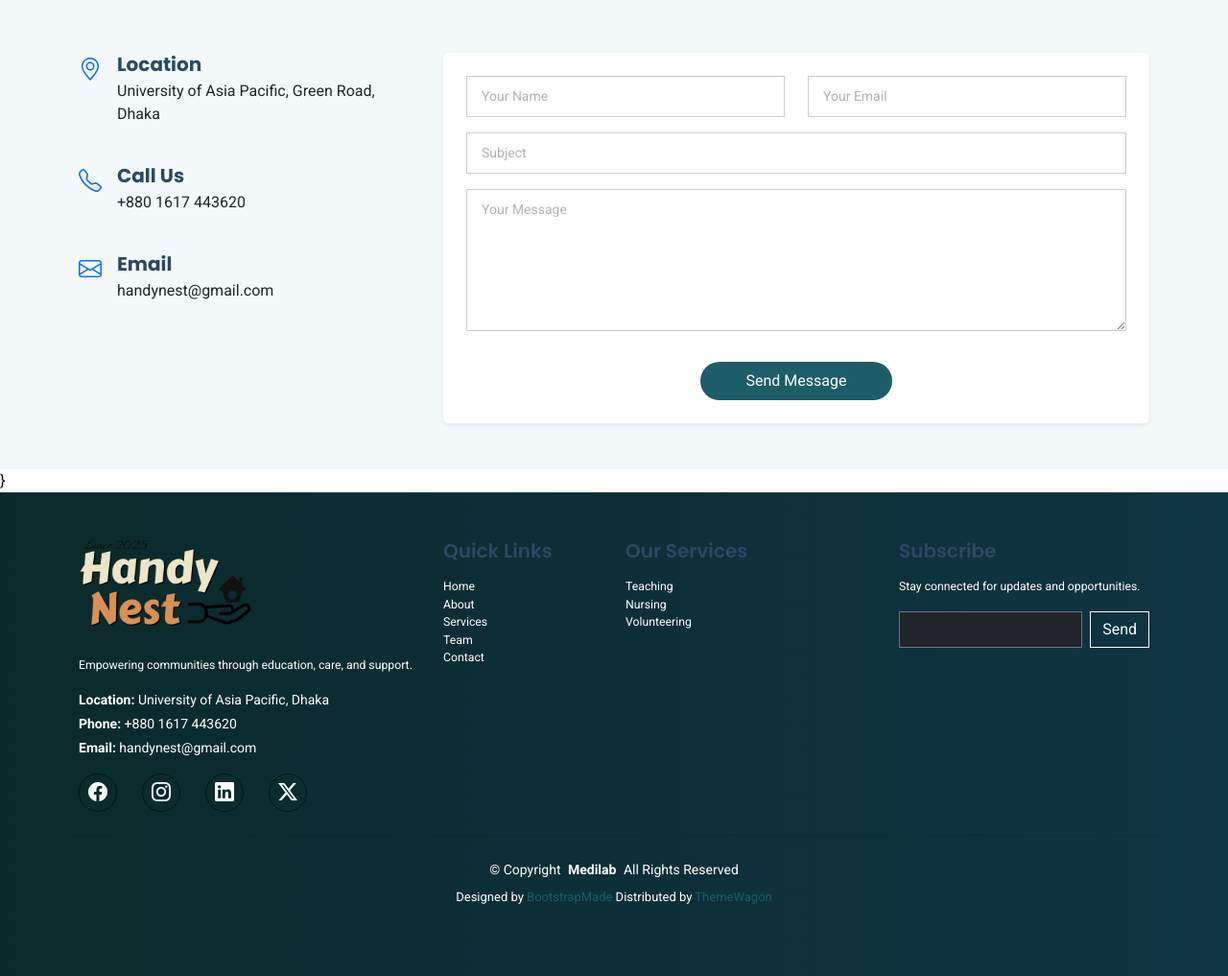
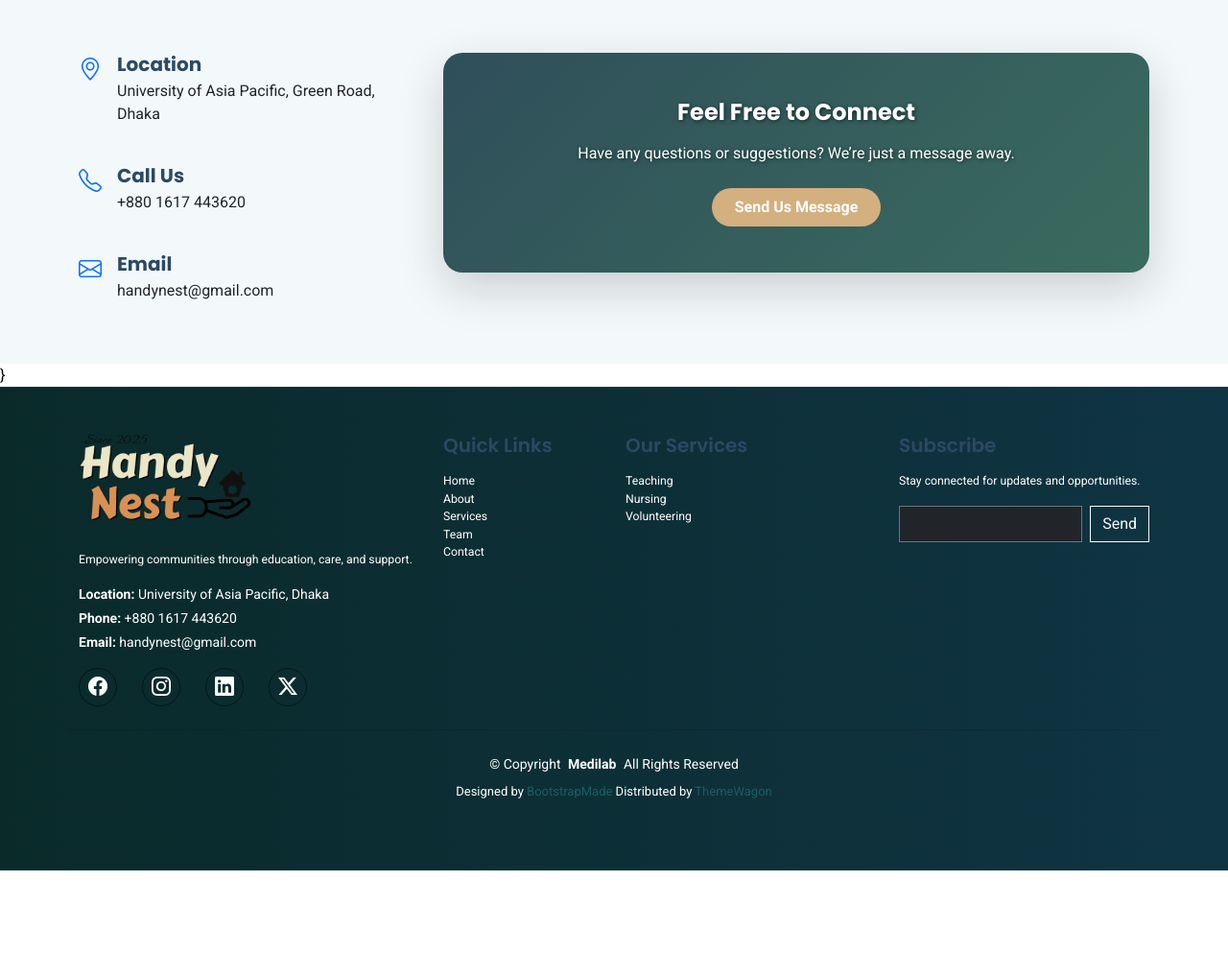
Before and after one commit to Arnica15260/Handy-Nest, a Django app: page / in a window 1280 px wide. Shown: the part 5075-6092 px from the top of the page at 96% size. After the commit the page ends 5982 px from the top, so only its background shows below. Run offline with Django 5.2, Linux system fonts and the light colour scheme; some libraries are stand-ins or nearby versions.

Commit message:
design contact

```diff
--- a/templates/index.html
+++ b/templates/index.html
@@ -160,7 +160,7 @@
         <li class="nav-item"><a class="nav-link text-white px-3 fw-semibold" href="#team">Team</a></li>
         <li class="nav-item"><a class="nav-link text-white px-3 fw-semibold" href="#faq">FAQ</a></li>
         <li class="nav-item"><a class="nav-link text-white px-3 fw-semibold" href="#testimonials">Feedbacks</a></li>
-        <li><a class="nav-link text-white px-3 fw-semibold" href="{% url 'contact' %}">Contact</a></li>
+        <li><a class="nav-link text-white px-3 fw-semibold" href="#contact">Contact</a></li>
 
 
       </ul>
@@ -1003,6 +1003,40 @@
     </section>-->
     <!-- Contact Section -->
 <section id="contact" class="contact section py-5" style="background: #f3f9fb;">
+  <style>
+    .custom-card {
+      background: linear-gradient(135deg, #2f4f5a, #3a6b5e); /* Deep blue to teal */
+      border: 2px solid #d4af7f; /* Bronze border */
+      border-radius: 20px;
+      transition: transform 0.3s ease, box-shadow 0.3s ease;
+      color: #ffffff;
+    }
+
+    .custom-card:hover {
+      transform: translateY(-5px);
+      box-shadow: 0 12px 25px rgba(0, 0, 0, 0.3);
+    }
+
+    .custom-card h4,
+    .custom-card p {
+      color: #ffffff;
+      text-shadow: 1px 1px 4px rgba(0, 0, 0, 0.6);
+    }
+
+    .btn-connect {
+      background-color: #d4af7f; /* Bronze */
+      color: #ffffff;
+      font-weight: 600;
+      border: none;
+      transition: all 0.3s ease;
+    }
+
+    .btn-connect:hover {
+      background-color: #b8966d;
+      color: #ffffff;
+      transform: scale(1.05);
+    }
+  </style>
 
   <!-- Section Title -->
   <div class="container section-title text-center mb-5" data-aos="fade-up">
@@ -1019,7 +1053,7 @@
     </iframe>
   </div>
 
-  <!-- Contact Info & Form -->
+  <!-- Contact Info & Message Card -->
   <div class="container">
     <div class="row gy-5">
 
@@ -1054,38 +1088,21 @@
         </div>
       </div>
 
-      <!-- Contact Form -->
-      <div class="col-lg-8">
-        <form action="#" method="post" class="php-email-form p-4 rounded shadow-sm bg-white" data-aos="fade-up" data-aos-delay="200">
-          <div class="row gy-3">
-            <div class="col-md-6">
-              <input type="text" name="name" class="form-control" placeholder="Your Name" required>
-            </div>
-
-            <div class="col-md-6">
-              <input type="email" name="email" class="form-control" placeholder="Your Email" required>
-            </div>
-
-            <div class="col-md-12">
-              <input type="text" name="subject" class="form-control" placeholder="Subject" required>
-            </div>
-
-            <div class="col-md-12">
-              <textarea name="message" rows="6" class="form-control" placeholder="Your Message" required></textarea>
-            </div>
-
-            <div class="col-md-12 text-center">
-              <button type="submit" class="btn btn-primary px-5 py-2 rounded-pill mt-3">Send Message</button>
-            </div>
+      <!-- Message Card -->
+      <div class="col-lg-8" data-aos="fade-up" data-aos-delay="200">
+        <div class="card custom-card shadow-lg border-0">
+          <div class="card-body text-center p-5">
+            <h4 class="card-title fw-bold mb-3">Feel Free to Connect</h4>
+            <p class="card-text mb-4">Have any questions or suggestions? We’re just a message away.</p>
+            <a href="{% url 'contact' %}" class="btn btn-connect px-4 py-2 rounded-pill">Send Us Message</a>
           </div>
-        </form>
+        </div>
       </div>
 
     </div>
   </div>
 </section>
 }
-
   </main>
 <footer id="footer" class="footer py-5 text-white" style="background: linear-gradient(to right, #0a2a2a, #0f3443);">
 
```
Also changed, not shown: templates/contact.html (+108 -2 lines), db.sqlite3.
